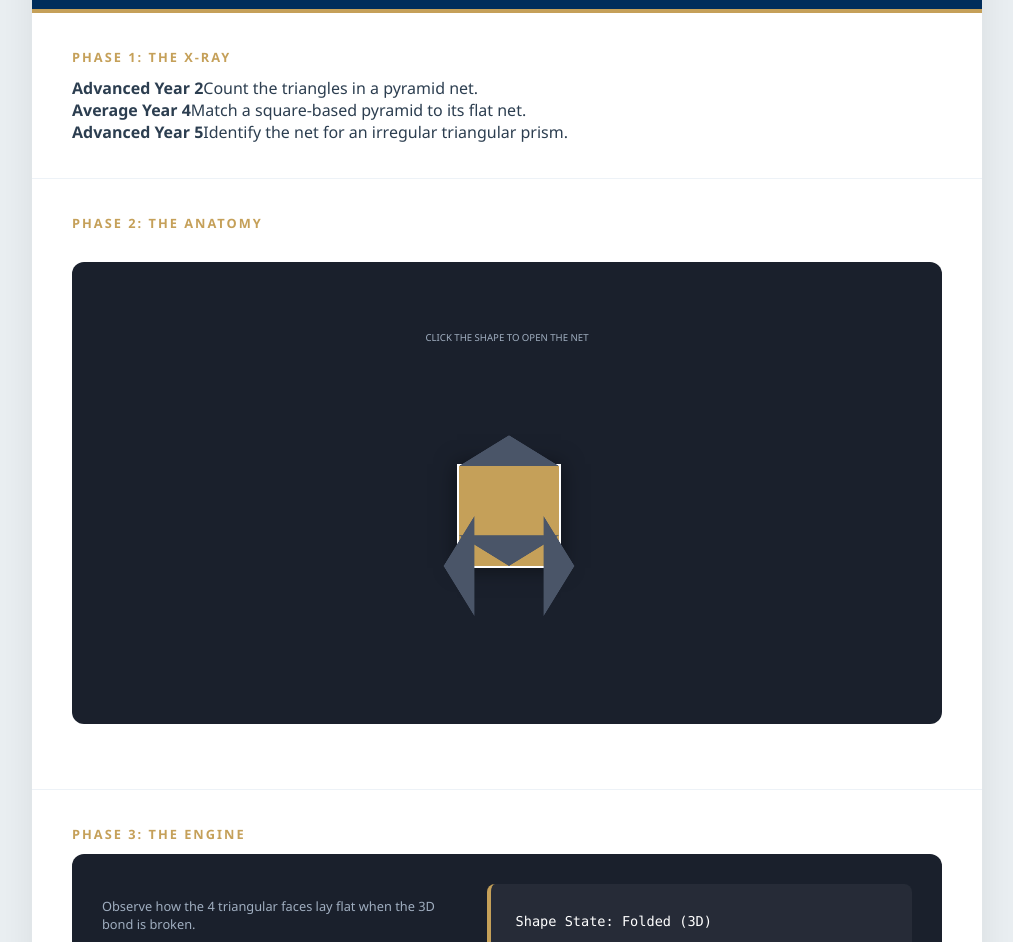
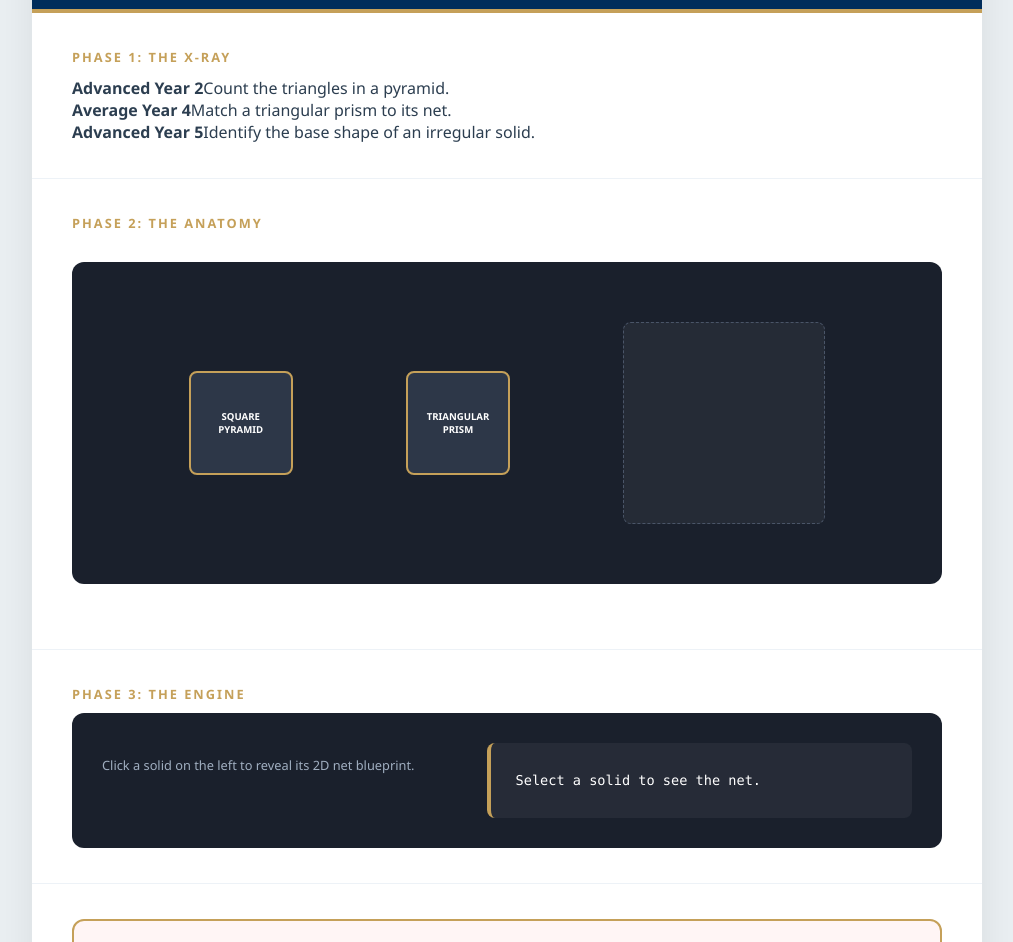
Before and after one commit to vc12345/cognis11, a plain HTML site: page members/module-48.html in a window 1280 px wide. Shown: the part 120-1062 px from the top of the page, without its empty margins (133-1146 px from the left). Drawn offline with Linux system fonts and the light colour scheme.

Commit message:
Update module-48.html

```diff
--- a/members/module-48.html
+++ b/members/module-48.html
@@ -2,7 +2,7 @@
 <html lang="en">
 <head>
     <meta charset="UTF-8">
-    <title>Module 48: Unfold Engine | Cognis11</title>
+    <title>Module 48: Blueprint Engine | Cognis11</title>
     <style>
         :root { --cognis-blue: #002d5b; --cognis-gold: #c5a059; --cognis-light: #f4f7f9; }
         body { font-family: 'Segoe UI', sans-serif; background: #eaeff2; padding: 40px 20px; color: #2c3e50; }
@@ -12,22 +12,14 @@
         .phase { padding: 35px 40px; border-bottom: 1px solid #edf2f7; }
         .phase h2 { font-size: 0.8rem; color: var(--cognis-gold); text-transform: uppercase; letter-spacing: 2px; margin-top: 0; }
 
-        .simulation-area { background: #1a202c; border-radius: 12px; padding: 60px; margin: 30px 0; text-align: center; }
+        .simulation-area { background: #1a202c; border-radius: 12px; padding: 60px; margin: 30px 0; display: flex; justify-content: space-around; align-items: center; }
 
-        /* The Unfolding Visual */
-        .stage { width: 300px; height: 300px; margin: 0 auto; position: relative; perspective: 1000px; cursor: pointer; }
-        .base { position: absolute; width: 100px; height: 100px; background: var(--cognis-gold); top: 100px; left: 100px; border: 2px solid white; box-shadow: 0 0 20px rgba(0,0,0,0.5); }
-        .flap { position: absolute; width: 0; height: 0; border-left: 50px solid transparent; border-right: 50px solid transparent; border-bottom: 90px solid #4a5568; transition: transform 0.8s cubic-bezier(0.4, 0, 0.2, 1); transform-origin: bottom; }
+        .solid-icon { width: 100px; height: 100px; background: #2d3748; border: 2px solid var(--cognis-gold); border-radius: 8px; cursor: pointer; display: flex; align-items: center; justify-content: center; color: white; font-weight: bold; font-size: 0.6rem; text-align: center; }
+        .solid-icon:hover { background: #3d495d; }
 
-        .flap-top { bottom: 100%; left: 0; transform: rotateX(70deg); }
-        .flap-bottom { top: 100%; left: 0; transform: rotateX(-70deg) rotate(180deg); transform-origin: top; }
-        .flap-left { right: 100%; top: 5px; transform: rotateY(-70deg) rotate(-90deg); transform-origin: right; }
-        .flap-right { left: 100%; top: 5px; transform: rotateY(70deg) rotate(90deg); transform-origin: left; }
-
-        .stage.open .flap-top { transform: rotateX(0deg); }
-        .stage.open .flap-bottom { transform: rotateX(0deg) rotate(180deg); }
-        .stage.open .flap-left { transform: rotateY(0deg) rotate(-90deg); }
-        .stage.open .flap-right { transform: rotateY(0deg) rotate(90deg); }
+        .net-reveal { width: 200px; height: 200px; background: rgba(255,255,255,0.05); border: 1px dashed #4a5568; border-radius: 8px; display: flex; align-items: center; justify-content: center; }
+        .net-svg { width: 150px; height: 150px; fill: none; stroke: var(--cognis-gold); stroke-width: 2; transition: 0.5s; opacity: 0; }
+        .net-svg.visible { opacity: 1; }
 
         .engine-container { display: grid; grid-template-columns: 1fr 1.2fr; gap: 30px; background: #1a202c; color: white; padding: 30px; border-radius: 12px; }
         .trace-log { background: rgba(255,255,255,0.05); padding: 25px; border-radius: 8px; font-family: 'Consolas', monospace; font-size: 0.85rem; border-left: 4px solid var(--cognis-gold); line-height: 1.8; }
@@ -35,27 +27,25 @@
 </head>
 <body>
 <div class="module-card">
-    <div class="header"><h1>Module 48: Non-Standard Net Unfolding</h1></div>
+    <div class="header"><h1>Module 48: Non-Standard Nets</h1></div>
     <section class="phase">
         <h2>Phase 1: The X-Ray</h2>
         <div class="question-tiers">
-            <div class="tier-card"><b>Advanced Year 2</b>Count the triangles in a pyramid net.</div>
-            <div class="tier-card"><b>Average Year 4</b>Match a square-based pyramid to its flat net.</div>
-            <div class="tier-card"><b>Advanced Year 5</b>Identify the net for an irregular triangular prism.</div>
+            <div class="tier-card"><b>Advanced Year 2</b>Count the triangles in a pyramid.</div>
+            <div class="tier-card"><b>Average Year 4</b>Match a triangular prism to its net.</div>
+            <div class="tier-card"><b>Advanced Year 5</b>Identify the base shape of an irregular solid.</div>
         </div>
     </section>
 
     <section class="phase">
         <h2>Phase 2: The Anatomy</h2>
         <div class="simulation-area">
-            <p style="color:#a0aec0; font-size:0.6rem; text-transform:uppercase; margin-bottom:20px;">Click the shape to open the net</p>
-            <div class="stage" id="pyramid" onclick="toggleNet()">
-                <div class="base">
-                    <div class="flap flap-top"></div>
-                    <div class="flap flap-bottom"></div>
-                    <div class="flap flap-left"></div>
-                    <div class="flap flap-right"></div>
-                </div>
+            <div class="solid-icon" onclick="showNet('pyramid')">SQUARE<br>PYRAMID</div>
+            <div class="solid-icon" onclick="showNet('prism')">TRIANGULAR<br>PRISM</div>
+            <div class="net-reveal">
+                <svg id="net-svg" class="net-svg" viewBox="0 0 100 100">
+                    <path id="net-path" d="" />
+                </svg>
             </div>
         </div>
     </section>
@@ -64,29 +54,41 @@
         <h2>Phase 3: The Engine</h2>
         <div class="engine-container">
             <div class="controls">
-                <p style="font-size:0.8rem; color:#a0aec0;">Observe how the 4 triangular faces lay flat when the 3D bond is broken.</p>
+                <p style="font-size:0.8rem; color:#a0aec0;">Click a solid on the left to reveal its 2D net blueprint.</p>
             </div>
-            <div class="trace-log" id="trace-48">Shape State: Folded (3D)</div>
+            <div class="trace-log" id="trace-48">Select a solid to see the net.</div>
         </div>
     </section>
 
     <section class="phase">
         <div style="background: #fff5f5; border: 2px solid var(--cognis-gold); border-radius: 12px; padding: 25px;">
             <h2 style="color:var(--cognis-gold); margin-top:0;">Phase 4: The Saboteur</h2>
-            <p><strong>The Trap:</strong> The "Floating Flap." Picking a net where the side faces are not attached to the edges of the base.</p>
-            <hr style="border:0; border-top:1px solid rgba(255,255,255,0.1); margin: 15px 0;">
-            <p><strong>The Fix:</strong> Edge Counting. If the base has 4 sides, there <b>must</b> be 4 flaps. If the base is a hexagon, there must be 6. Always count the perimeter of the main base first.</p>
+            <p><strong>The Trap:</strong> The "Face Inventory" Error. Choosing a net that has the right number of faces, but the wrong shapes (e.g., a prism with 5 squares instead of 3 rectangles and 2 triangles).
+            <br><br><strong>The Fix:</strong> The Perimeter Match. Count the sides of the "Base" shape. Every side of the base must have exactly one face attached to it in the final 3D form.</p>
         </div>
     </section>
 </div>
 
 <script>
-    function toggleNet() {
-        const stage = document.getElementById('pyramid');
+    const blueprints = {
+        'pyramid': {
+            d: "M 40,40 h 20 v 20 h -20 z M 40,40 l 10,-30 l 10,30 M 60,40 l 30,10 l -30,10 M 60,60 l -10,30 l -10,-30 M 40,60 l -30,-10 l 30,-10",
+            desc: "Square Base + 4 Triangular Flaps"
+        },
+        'prism': {
+            d: "M 20,40 h 20 v 20 h -20 z M 40,40 h 20 v 20 h -20 z M 60,40 h 20 v 20 h -20 z M 40,40 l 10,-30 l 10,30 M 40,60 l 10,30 l 10,-30",
+            desc: "3 Rectangular Sides + 2 Triangular Ends"
+        }
+    };
+
+    function showNet(id) {
+        const path = document.getElementById('net-path');
+        const svg = document.getElementById('net-svg');
         const trace = document.getElementById('trace-48');
-        stage.classList.toggle('open');
-        const isOpen = stage.classList.contains('open');
-        trace.innerHTML = isOpen ? "Shape State: Unfolded (Net View)" : "Shape State: Folded (3D View)";
+
+        path.setAttribute('d', blueprints[id].d);
+        svg.classList.add('visible');
+        trace.innerHTML = `<b>Net Detected:</b><br>${blueprints[id].desc}`;
     }
 </script>
 </body>
```
